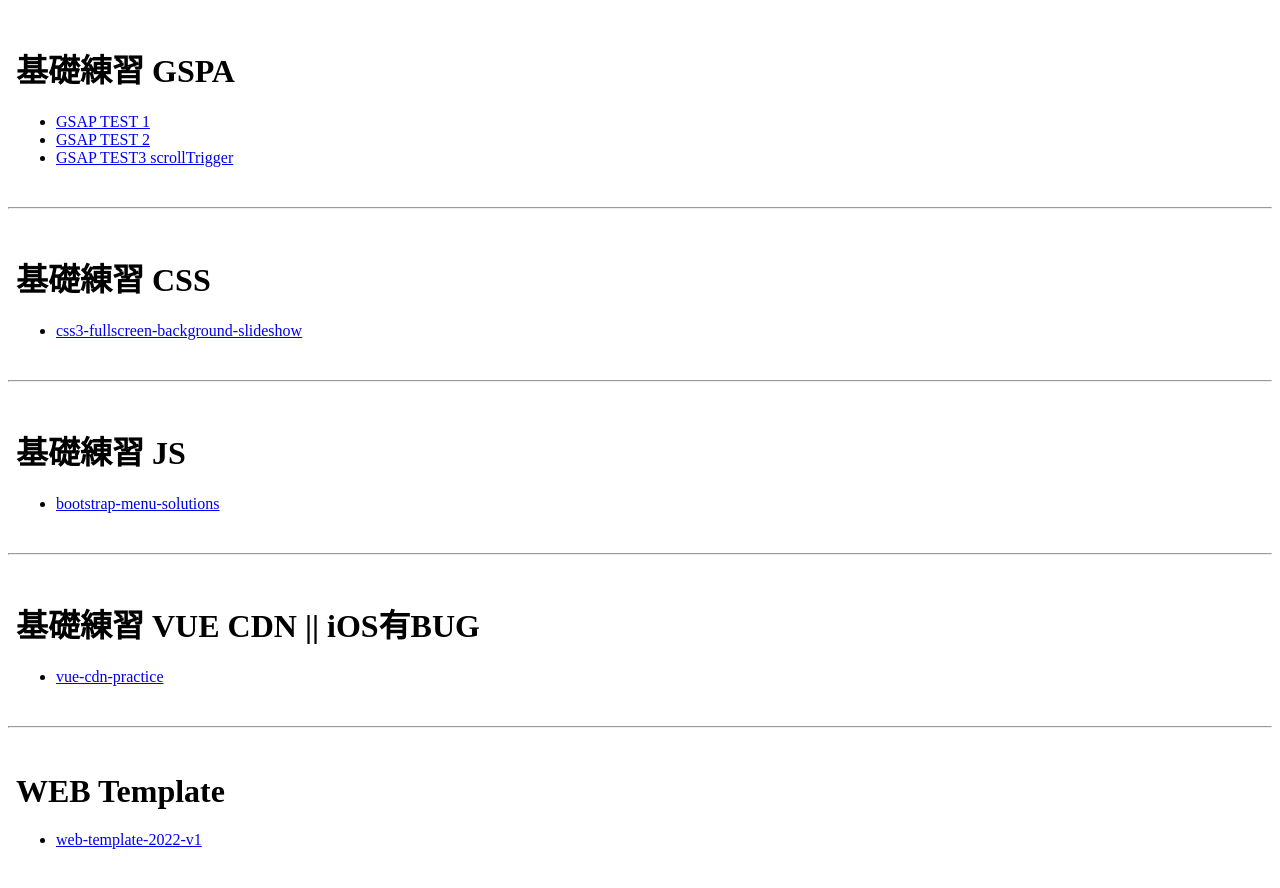
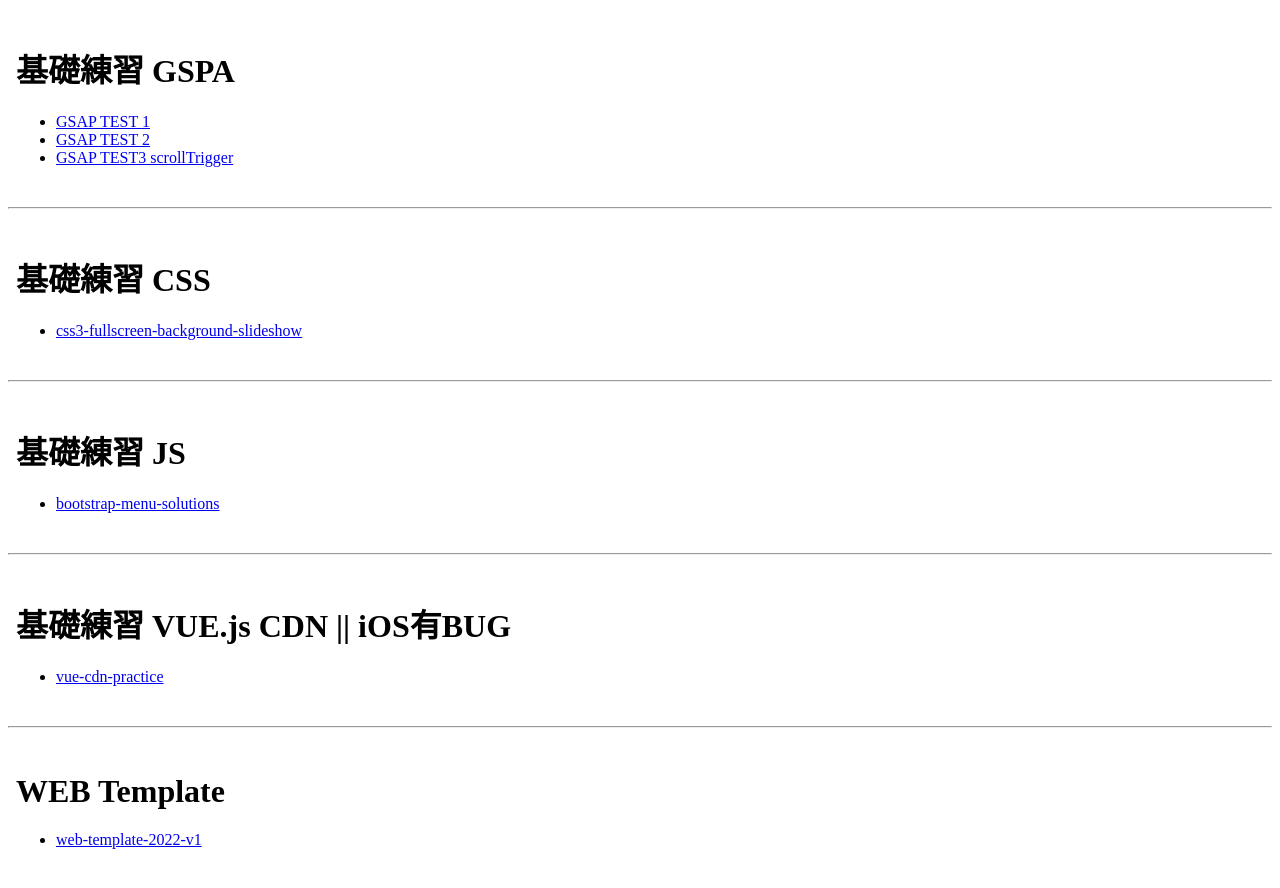
Before and after one commit to elegancefun/basic-practice, a plain HTML site: page index.html in a window 1280 px wide. Drawn offline with Linux system fonts and the light colour scheme.

Commit message:
Update index.html

```diff
--- a/index.html
+++ b/index.html
@@ -55,7 +55,7 @@
     <hr>
 
     <div class="block">
-        <h1>基礎練習 VUE CDN || iOS有BUG</h1>
+        <h1>基礎練習 VUE.js CDN || iOS有BUG</h1>
         <ul>
             <li><a href="vue-cdn-practice.html">vue-cdn-practice</a></li>
         </ul>
```
